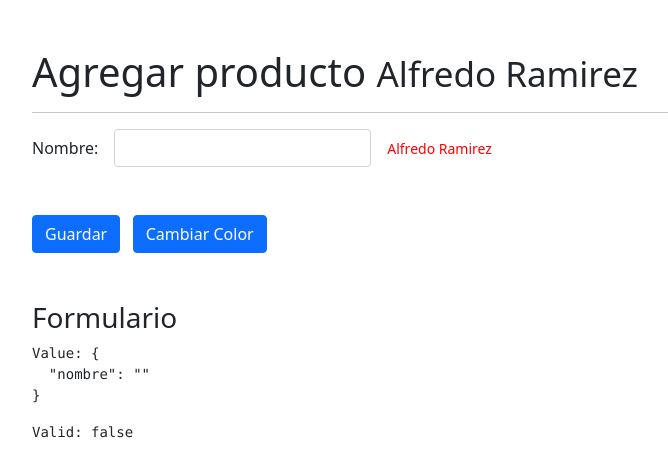
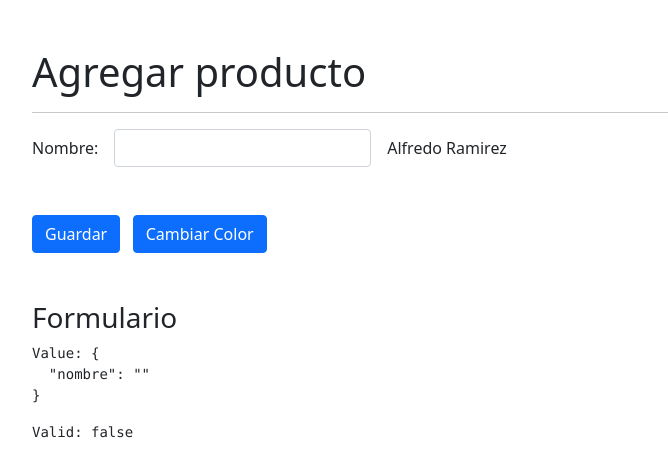
Before and after one commit to WiiruxCruz/11-directivasApp, an Angular app: page /productos/agregar in a window 1280 px wide. Shown: the top 476 px of the page, without its empty margins (50-718 px from the left). Built offline with nearby package versions, Linux system fonts and the light colour scheme.

Commit message:
Input Setters

```diff
--- a/src/app/productos/pages/agregar/agregar.component.html
+++ b/src/app/productos/pages/agregar/agregar.component.html
@@ -1,4 +1,4 @@
-<h1 class="mt-5">Agregar producto <small>{{ texto1 }}</small></h1>
+<h1 class="mt-5">Agregar producto</h1>
 <hr>
 
 <form [formGroup]="miFormulario">
@@ -28,7 +28,7 @@
 			<span
 				error-msg
 				[mensaje]="texto1"
-				[color]="color"
+
 				*ngIf="tieneError('nombre')"
 			>
 			</span>
--- a/src/app/productos/pages/agregar/agregar.component.ts
+++ b/src/app/productos/pages/agregar/agregar.component.ts
@@ -10,7 +10,7 @@
 export class AgregarComponent {
 
 	texto1: string = 'Alfredo Ramirez';
-	color: string = 'red';
+	color: string = 'green';
 
 	miFormulario: FormGroup = this.fb.group({
 		nombre: [ '', Validators.required ]
@@ -23,11 +23,12 @@
 	}
 
 	cambiarNombre() {
-		this.texto1 = 'Juan Carlos';
+		this.texto1 = Math.random().toString();
 	}
 
 	cambiarColor() {
-		this.color = 'green';
+		const color = "#xxxxxx".replace(/x/g, y=>(Math.random()*16|0).toString(16));
+		this.color = color;
 	}
 
 }
--- a/src/app/shared/directives/error-msg.directive.ts
+++ b/src/app/shared/directives/error-msg.directive.ts
@@ -5,9 +5,21 @@
 })
 export class ErrorMsgDirective implements OnInit, OnChanges {
 
+	private _color: string = 'red';
+	private _mensaje: string = 'Este valor es requerido';
+
 	htmlElement: ElementRef<HTMLElement>;
-	@Input() color: string = 'red';
-	@Input() mensaje: string = 'Este campo es necesario';
+	//@Input() color: string = 'red';
+	@Input() set color( valor: string ) {
+		this.htmlElement.nativeElement.style.color = valor;
+		this._color = valor;
+	}
+	//@Input() mensaje: string = 'Este campo es necesario';
+	@Input() set mensaje( valor: string ) {
+		//console.log( valor );
+		this._mensaje = valor;
+		this.htmlElement.nativeElement.innerText = valor;
+	}
 
 	constructor( private el: ElementRef<HTMLElement> ) {
 		this.htmlElement = el;
@@ -15,6 +27,7 @@
 
 	ngOnChanges(changes: SimpleChanges): void {
 
+		/*
 		if( changes.mensaje ) {
 			const mensaje = changes.mensaje.currentValue;
 			this.htmlElement.nativeElement.innerText = mensaje;
@@ -26,15 +39,25 @@
 		}
 
 		console.log( changes );
+		*/
+
+
 
 	}
 
 	ngOnInit(): void {
 		console.log('NgOnInit en la directiva');
-		this.setColor();
-		this.setMensaje();
+		//console.log(this.color); //undefinied
+		//console.log(this.mensaje); //undefinied
+		//this.setColor();
+		//this.setMensaje();
 	}
 
+	setEstilo(): void {
+		this.htmlElement.nativeElement.classList.add('form-text');
+	}
+
+	/*
 	setColor(): void {
 		this.htmlElement.nativeElement.style.color = this.color;
 		this.htmlElement.nativeElement.classList.add('form-text');
@@ -43,5 +66,6 @@
 	setMensaje(): void {
 		this.htmlElement.nativeElement.innerText = this.mensaje;
 	}
+	*/
 
 }
```
